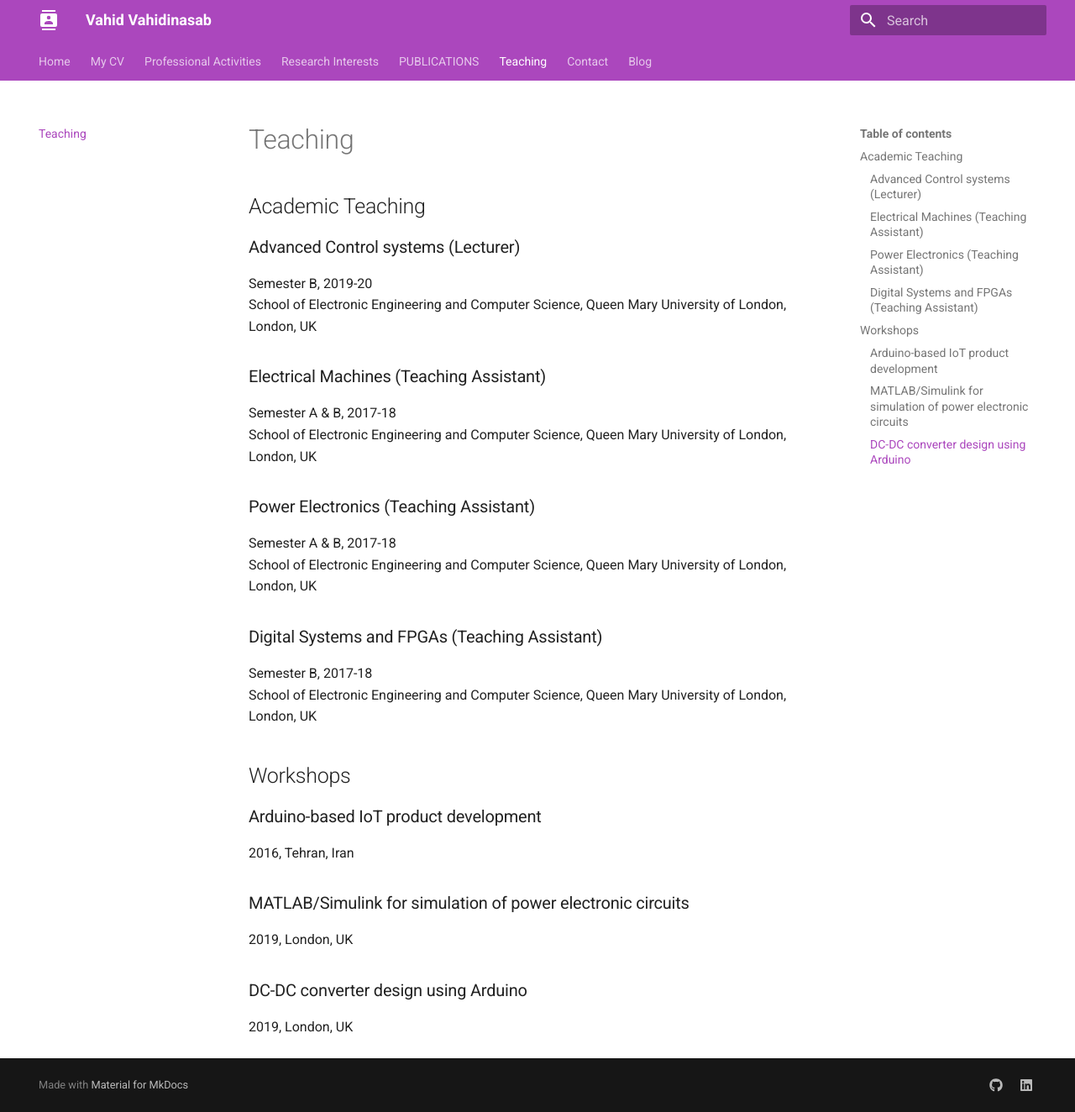
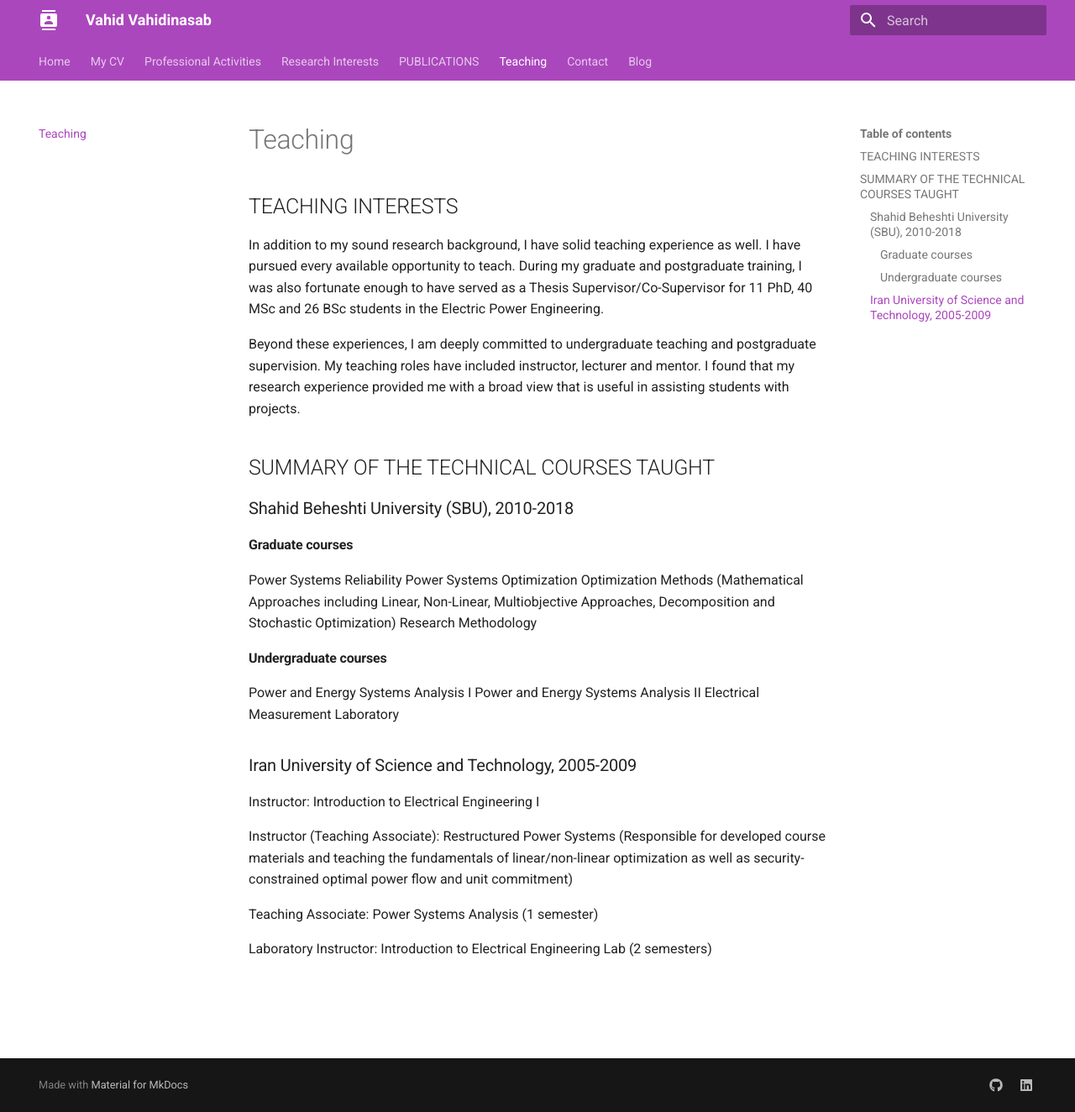
Before and after one commit to vahidinasab/vahidinasab.github.io, an MkDocs documentation site: the page built from docs/teaching.md, in a window 1280 px wide and 1324 px high. Shown: the whole window at 84% size. Built offline with MkDocs 1.6.1 and Material for MkDocs 9.7.7, drawn with Linux system fonts in a browser that asks for light colours.

Commit message:
Update teaching.md

```diff
--- a/docs/teaching.md
+++ b/docs/teaching.md
@@ -1,29 +1,32 @@
 # Teaching
 
-## Academic Teaching
-### Advanced Control systems (Lecturer)
-Semester B, 2019-20
-School of Electronic Engineering and Computer Science, Queen Mary University of London, London, UK
+## TEACHING INTERESTS
+In addition to my sound research background, I have solid teaching experience as well. I have pursued every available opportunity to teach. During my graduate and postgraduate training, I was also fortunate enough to have served as a Thesis Supervisor/Co-Supervisor for 11 PhD, 40 MSc and 26 BSc students in the Electric Power Engineering.
 
-### Electrical Machines (Teaching Assistant)
-Semester A & B, 2017-18
-School of Electronic Engineering and Computer Science, Queen Mary University of London, London, UK
+Beyond these experiences, I am deeply committed to undergraduate teaching and postgraduate supervision. My teaching roles have included instructor, lecturer and mentor. I found that my research experience provided me with a broad view that is useful in assisting students with projects.
 
-### Power Electronics (Teaching Assistant)
-Semester A & B, 2017-18
-School of Electronic Engineering and Computer Science, Queen Mary University of London, London, UK
+## SUMMARY OF THE TECHNICAL COURSES TAUGHT
 
-### Digital Systems and FPGAs (Teaching Assistant)
-Semester B, 2017-18
-School of Electronic Engineering and Computer Science, Queen Mary University of London, London, UK
+### Shahid Beheshti University (SBU), 2010-2018
 
-## Workshops
+#### Graduate courses
+Power Systems Reliability
+Power Systems Optimization
+Optimization Methods (Mathematical Approaches including Linear, Non-Linear, Multiobjective Approaches, Decomposition and Stochastic Optimization)
+Research Methodology
 
-### Arduino-based IoT product development
-2016, Tehran, Iran
+#### Undergraduate courses
+Power and Energy Systems Analysis I
+Power and Energy Systems Analysis II
+Electrical Measurement Laboratory
 
-### MATLAB/Simulink for simulation of power electronic circuits
-2019, London, UK
 
-### DC-DC converter design using Arduino
-2019, London, UK
+### Iran University of Science and Technology, 2005-2009
+
+Instructor: Introduction to Electrical Engineering I
+
+Instructor (Teaching Associate): Restructured Power Systems (Responsible for developed course materials and teaching the fundamentals of linear/non-linear optimization as well as security-constrained optimal power flow and unit commitment)
+
+Teaching Associate: Power Systems Analysis (1 semester)
+
+Laboratory Instructor: Introduction to Electrical Engineering Lab (2 semesters)
```
